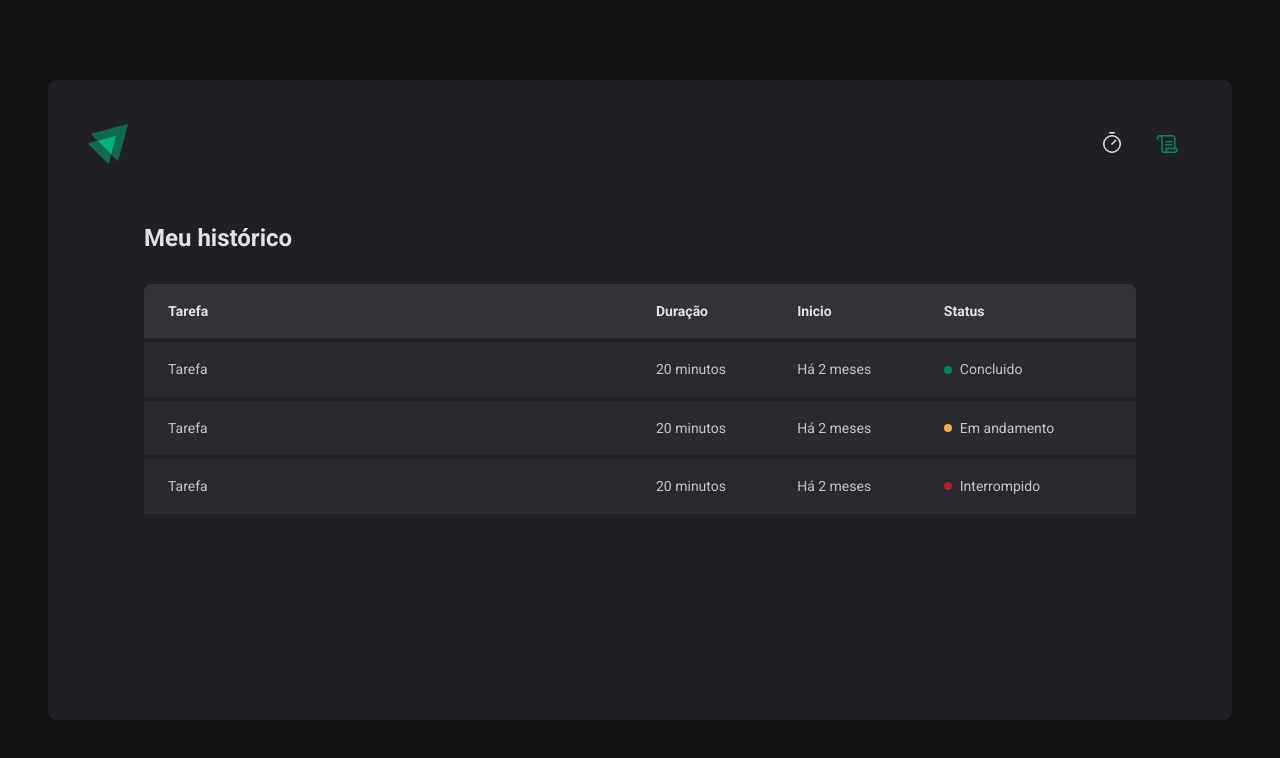
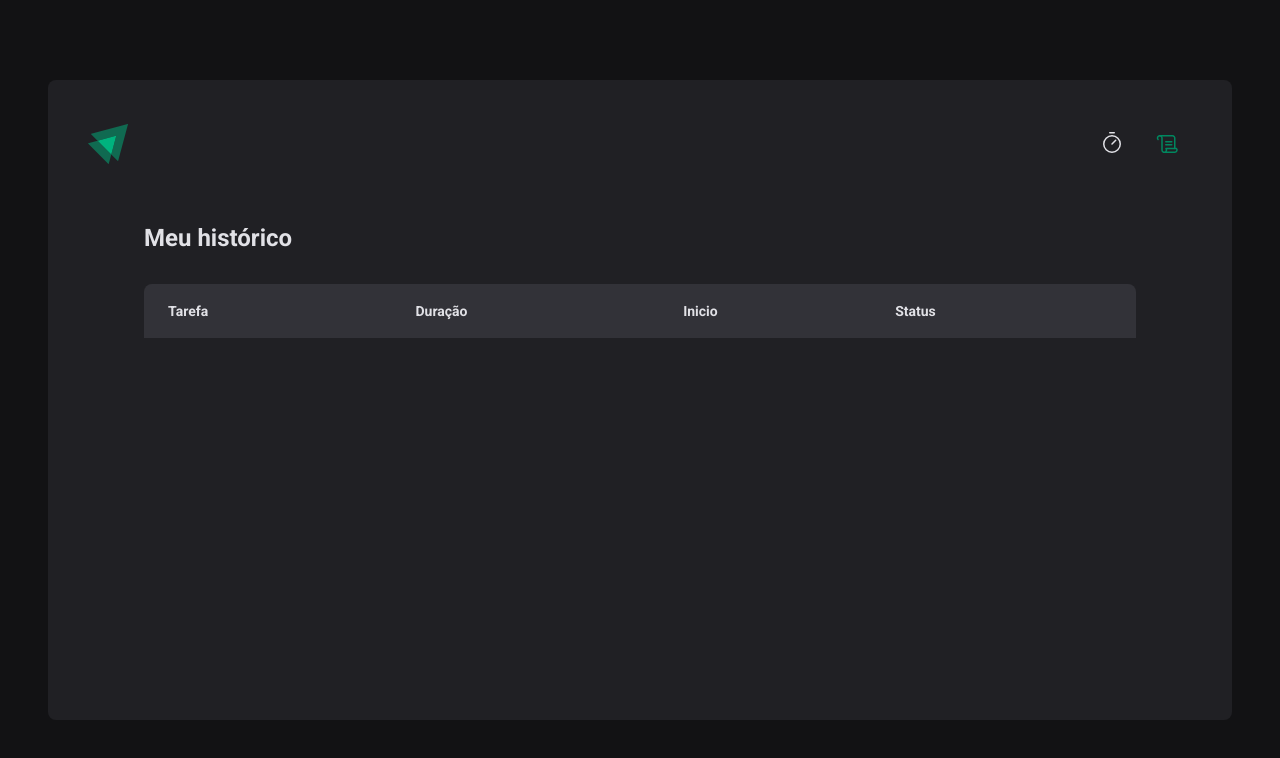
Before and after one commit to alvaropsouza/pomodoro-timer, a React (Vite) app: page /history in a window 1280 px wide. Shown: the top 758 px of the page. Built offline with nearby package versions, Linux system fonts and the light colour scheme.

Commit message:
feat: add real tasks to history page

```diff
--- a/src/pages/History/index.tsx
+++ b/src/pages/History/index.tsx
@@ -1,11 +1,12 @@
 import { useContext } from 'react'
 import { HistoryContainer, HistoryList, Status } from './styles'
 import { CyclesContext } from '../../contexts/CyclesContext'
+import { formatDistanceToNow } from 'date-fns'
+import { ptBR } from 'date-fns/locale'
 
 export function History() {
   const { cycles } = useContext(CyclesContext)
 
-  console.log(cycles)
   return (
     <HistoryContainer>
       <h1>Meu histórico</h1>
@@ -19,33 +20,36 @@
               <th>Inicio</th>
               <th>Status</th>
             </tr>
-            <tr>
-              <td>Tarefa</td>
-              <td>20 minutos</td>
-              <td>Há 2 meses</td>
-              <td>
-                <Status statusColor="green">Concluido</Status>
-              </td>
-            </tr>
+          </thead>
+          <tbody>
+            {cycles.map((cycle) => {
+              return (
+                <tr key={cycle.id}>
+                  <td>{cycle.task}</td>
+                  <td>{cycle.minutesAmount}</td>
+                  <td>
+                    {formatDistanceToNow(cycle.startDate, {
+                      addSuffix: true,
+                      locale: ptBR,
+                    })}
+                  </td>
+                  <td>
+                    {cycle.finishDate && (
+                      <Status statusColor="green">Concluído</Status>
+                    )}
 
-            <tr>
-              <td>Tarefa</td>
-              <td>20 minutos</td>
-              <td>Há 2 meses</td>
-              <td>
-                <Status statusColor="yellow">Em andamento</Status>
-              </td>
-            </tr>
+                    {cycle.interruptedDate && (
+                      <Status statusColor="red">Interrompido</Status>
+                    )}
 
-            <tr>
-              <td>Tarefa</td>
-              <td>20 minutos</td>
-              <td>Há 2 meses</td>
-              <td>
-                <Status statusColor="red">Interrompido</Status>
-              </td>
-            </tr>
-          </thead>
+                    {!cycle.finishDate && !cycle.interruptedDate && (
+                      <Status statusColor="yellow">Interrompido</Status>
+                    )}
+                  </td>
+                </tr>
+              )
+            })}
+          </tbody>
         </table>
       </HistoryList>
     </HistoryContainer>
```
